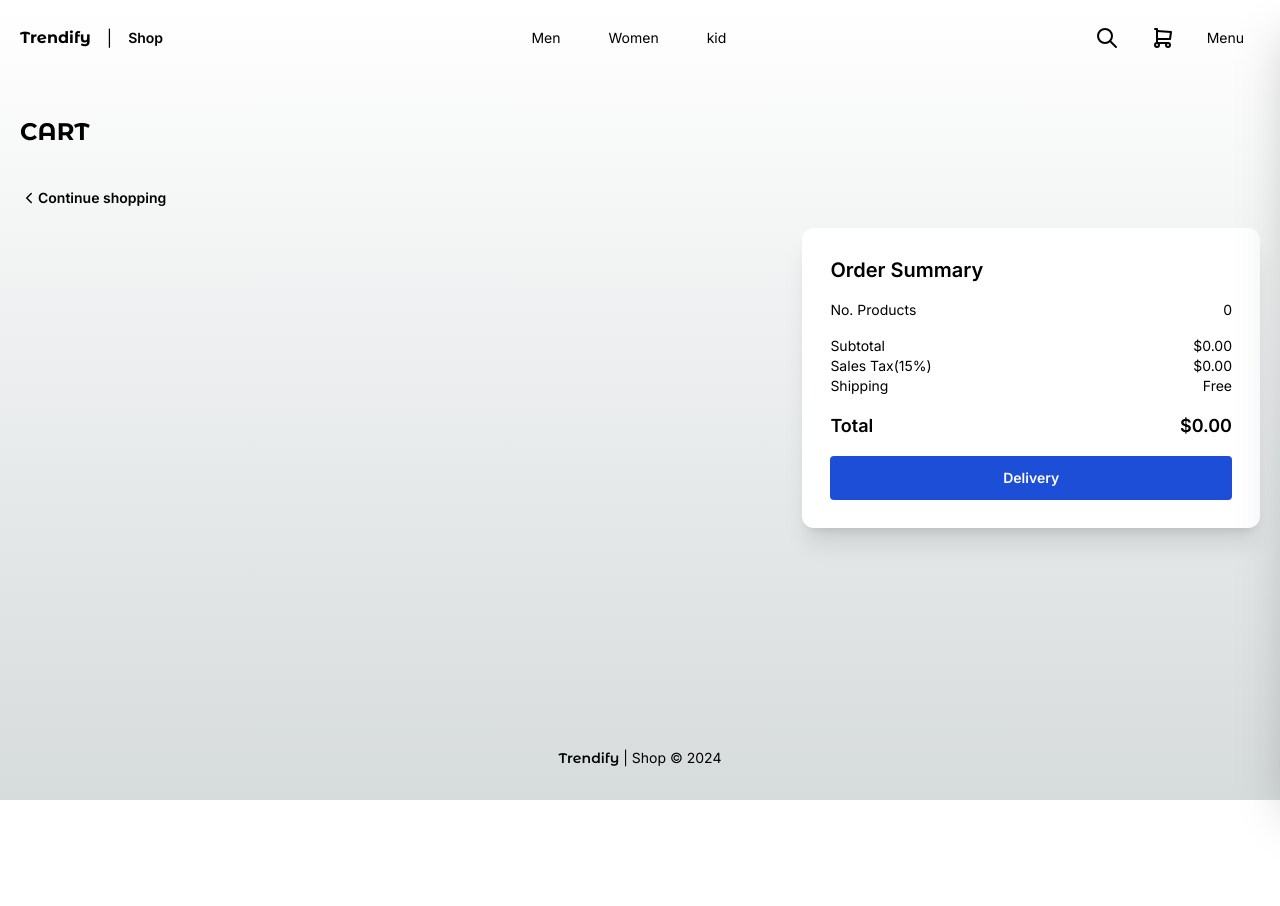
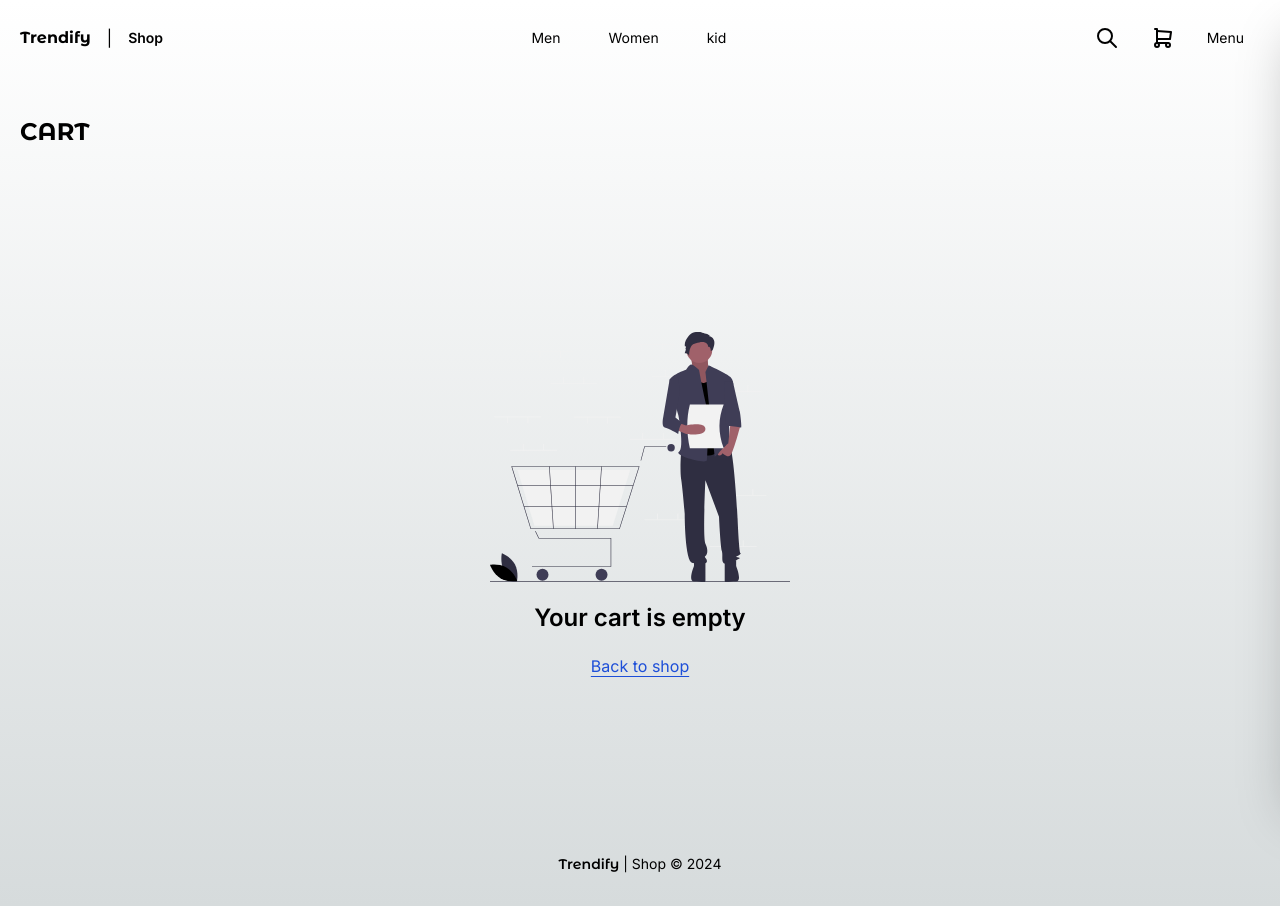
Before and after one commit to EvandroCalado/trendify, a Next.js app: page /cart in a window 1280 px wide. Before the commit the page ends 800 px from the top, so only its background shows below. Built offline with nearby package versions, Linux system fonts and the light colour scheme.

Commit message:
refactor: add Empty component if cart items is zero

```diff
--- a/src/app/(shop)/cart/page.tsx
+++ b/src/app/(shop)/cart/page.tsx
@@ -1,33 +1,15 @@
 import { CartProducts, CartSummary } from '@/components/cart';
 import { Title } from '@/components/ui';
-import { IconChevronLeft } from '@tabler/icons-react';
-import Link from 'next/link';
 
 const CartPage = () => {
-  // if (productsInCart.length === 0) redirect('/empty');
-
   return (
     <section className="mx-auto w-full max-w-screen-xl flex-1 gap-5 px-5">
       <Title title="Cart" />
 
-      <Link
-        href="/cart"
-        className="flex w-max items-center text-sm font-semibold [&>svg]:transition-all [&>svg]:duration-150 [&>svg]:hover:-ml-1 [&>svg]:hover:mr-1 [&>svg]:hover:text-blue-700"
-      >
-        <IconChevronLeft size={18} />
-        Continue shopping
-      </Link>
+      <div className="mt-5 flex gap-16">
+        <CartProducts />
 
-      <div className="mt-5 grid grid-cols-1 md:grid-cols-5 md:gap-16">
-        {/* cart items */}
-        <div className="flex flex-col md:col-span-3">
-          <CartProducts />
-        </div>
-
-        {/* summary */}
-        <div className="flex h-max flex-col justify-between gap-4 rounded-xl bg-white p-7 shadow-xl md:col-span-2">
-          <CartSummary />
-        </div>
+        <CartSummary />
       </div>
     </section>
   );
--- a/src/components/cart/cart-products/index.tsx
+++ b/src/components/cart/cart-products/index.tsx
@@ -1,16 +1,21 @@
 'use client';
 
 import { ProductQuantity } from '@/components/product';
+import { Empty } from '@/components/ui';
 import { useCartStore } from '@/stores/cart';
+import { IconChevronLeft } from '@tabler/icons-react';
 import Image from 'next/image';
 import Link from 'next/link';
 import { useEffect, useState } from 'react';
 import { CartProductsSkeleton } from '../cart-products-skeleton';
 
 export const CartProducts = () => {
-  const { cart, updateProductQuantity, removeProductFromCart } = useCartStore(
-    (state) => state,
-  );
+  const {
+    cart,
+    updateProductQuantity,
+    removeProductFromCart,
+    getTotalProductsInCart,
+  } = useCartStore((state) => state);
 
   const [loaded, setLoaded] = useState(false);
 
@@ -22,8 +27,24 @@ export const CartProducts = () => {
     return <CartProductsSkeleton />;
   }
 
+  if (getTotalProductsInCart() === 0) {
+    return (
+      <div className="col-span-5 my-36 flex w-full items-center justify-center">
+        <Empty />
+      </div>
+    );
+  }
+
   return (
-    <>
+    <div className="mt-5 w-full flex-[3]">
+      <Link
+        href="/"
+        className="mb-5 flex w-max items-center text-sm font-semibold [&>svg]:transition-all [&>svg]:duration-150 [&>svg]:hover:-ml-1 [&>svg]:hover:mr-1 [&>svg]:hover:text-blue-700"
+      >
+        <IconChevronLeft size={18} />
+        Continue shopping
+      </Link>
+
       {cart.map((product) => (
         <div
           key={`${product.slug}-${product.size}`}
@@ -68,6 +89,6 @@ export const CartProducts = () => {
           </div>
         </div>
       ))}
-    </>
+    </div>
   );
 };
--- a/src/components/cart/cart-summary-skeleton/index.tsx
+++ b/src/components/cart/cart-summary-skeleton/index.tsx
@@ -1,7 +1,7 @@
 export const CartSummarySkeleton = () => {
   return (
     <div className="flex flex-col gap-7">
-      <div className="h-[20px] w-[180px] animate-pulse rounded-lg bg-zinc-200" />
+      <div className="h-[17px] w-[180px] animate-pulse rounded-lg bg-zinc-200" />
 
       <div className="flex items-center justify-between">
         <div className="h-[10px] w-[100px] animate-pulse rounded-lg bg-zinc-200" />
@@ -18,16 +18,11 @@ export const CartSummarySkeleton = () => {
           <div className="h-[10px] w-[120px] animate-pulse rounded-lg bg-zinc-200" />
           <div className="h-[10px] w-[50px] animate-pulse rounded-lg bg-zinc-200" />
         </div>
-
-        <div className="flex items-center justify-between">
-          <div className="h-[10px] w-[100px] animate-pulse rounded-lg bg-zinc-200" />
-          <div className="h-[10px] w-[30px] animate-pulse rounded-lg bg-zinc-200" />
-        </div>
       </div>
 
       <div className="flex items-center justify-between">
-        <div className="h-[20px] w-[60px] animate-pulse rounded-lg bg-zinc-200" />
-        <div className="h-[20px] w-[60px] animate-pulse rounded-lg bg-zinc-200" />
+        <div className="h-[17px] w-[60px] animate-pulse rounded-lg bg-zinc-200" />
+        <div className="h-[17px] w-[60px] animate-pulse rounded-lg bg-zinc-200" />
       </div>
 
       <div className="h-[44px] w-full animate-pulse rounded bg-zinc-200" />
--- a/src/components/cart/cart-summary/index.tsx
+++ b/src/components/cart/cart-summary/index.tsx
@@ -9,6 +9,8 @@ import { CartSummarySkeleton } from '../cart-summary-skeleton';
 export const CartSummary = () => {
   const { getSummaryInfo } = useCartStore((state) => state);
 
+  const { subTotal, tax, total, totalProductsInCart } = getSummaryInfo();
+
   const [loaded, setLoaded] = useState(false);
 
   useEffect(() => {
@@ -19,36 +21,33 @@ export const CartSummary = () => {
     return <CartSummarySkeleton />;
   }
 
+  if (totalProductsInCart === 0) return null;
+
   return (
-    <>
+    <div className="flex h-max w-full flex-[2] flex-col justify-between gap-4 rounded-xl bg-white p-7 shadow-xl">
       <h2 className="text-xl font-semibold">Order Summary</h2>
       <div className="flex items-center justify-between text-sm">
         <span>No. Products</span>
-        <span>{getSummaryInfo().totalProductsInCart}</span>
+        <span>{totalProductsInCart}</span>
       </div>
       <div>
         <div className="flex items-center justify-between text-sm">
           <span>Subtotal</span>
-          <span>{currencyFormat(getSummaryInfo().subTotal)}</span>
+          <span>{currencyFormat(subTotal)}</span>
         </div>
 
         <div className="flex items-center justify-between text-sm">
           <span>Sales Tax(15%)</span>
-          <span>{currencyFormat(getSummaryInfo().tax)}</span>
-        </div>
-
-        <div className="flex items-center justify-between text-sm">
-          <span>Shipping</span>
-          <span>Free</span>
+          <span>{currencyFormat(tax)}</span>
         </div>
       </div>
       <div className="flex items-center justify-between text-lg font-semibold">
         <span>Total</span>
-        <span>{currencyFormat(getSummaryInfo().total)}</span>
+        <span>{currencyFormat(total)}</span>
       </div>
       <Button as={'a'} href="/checkout/address">
         Delivery
       </Button>
-    </>
+    </div>
   );
 };
--- a/src/components/ui/header/index.tsx
+++ b/src/components/ui/header/index.tsx
@@ -22,9 +22,10 @@ const links = [
 ];
 
 export const Header = () => {
-  const { getTotalProductsInCart } = useCartStore((state) => state);
-
   const toggleMenu = useUiStore((state) => state.toggleMenu);
+  const getTotalProductsInCart = useCartStore((state) =>
+    state.getTotalProductsInCart(),
+  );
 
   const [loaded, setLoaded] = useState(false);
 
@@ -63,11 +64,11 @@ export const Header = () => {
           <IconSearch />
         </Link>
 
-        <Link href="/cart">
+        <Link href={getTotalProductsInCart === 0 ? '/empty' : '/cart'}>
           <div className="relative">
-            {loaded && getTotalProductsInCart() > 0 && (
-              <span className="absolute -right-1.5 -top-1.5 rounded-full bg-blue-700 px-1 text-xs text-white">
-                {getTotalProductsInCart()}
+            {loaded && getTotalProductsInCart > 0 && (
+              <span className="fade-in absolute -right-1.5 -top-1.5 flex h-[17px] w-[17px] items-center justify-center rounded-full bg-blue-700 px-1 text-xs text-white">
+                {getTotalProductsInCart}
               </span>
             )}
             <IconShoppingCart />
```
